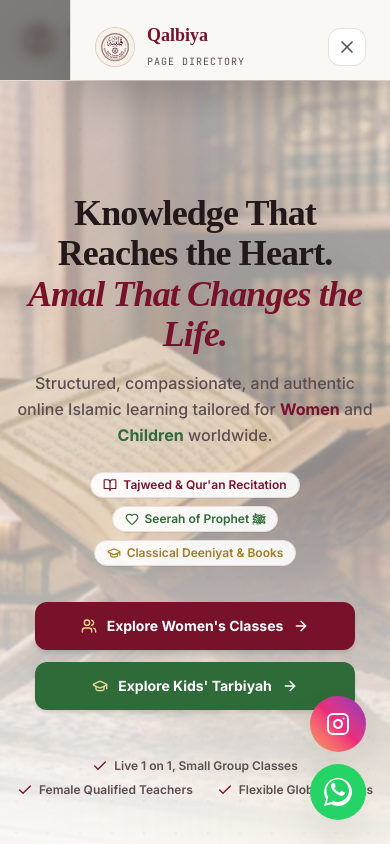
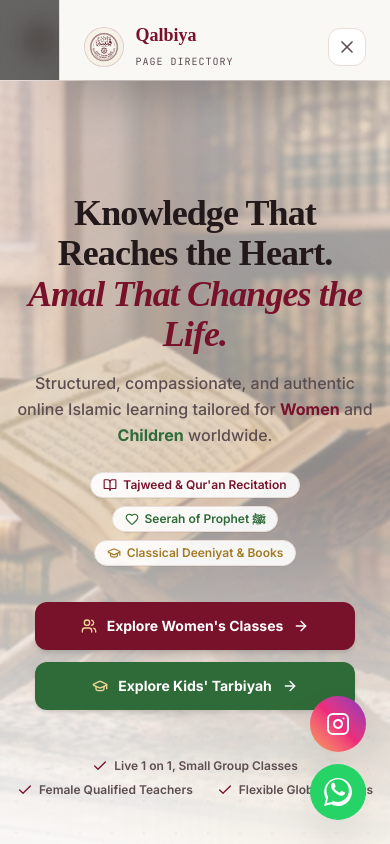
Before and after one commit to hamid220-kamal/qalbiya-insititue, a React (Vite) app: page / in a window 390 px wide. Both pictures are taken after a click on the button "Menu". Shown: the top 844 px of the page. Built offline with nearby package versions, Linux system fonts and the light colour scheme; a web font is replaced by a local one.

Commit message:
fix(header): adjust z-index and drawer styling
Increase z-index for the header and mobile menu components to ensure proper layering. Adjust drawer width and backdrop opacity for improved mobile responsiveness.

```diff
--- a/src/components/Header.tsx
+++ b/src/components/Header.tsx
@@ -58,7 +58,7 @@ export const Header: React.FC<HeaderProps> = ({ currentRoute, onNavigate, select
   const isSacredActive = currentRoute === 'asmaUlHusna' || currentRoute === 'fivePillars' || currentRoute === 'sacredKnowledge';
 
   return (
-    <header ref={headerRef} className="sticky top-0 z-50 w-full border-b border-[#E8DDD9] bg-[#FAF8F5]/95 text-[#23181A] backdrop-blur-md transition-all duration-300">
+    <header ref={headerRef} className="sticky top-0 z-[100] w-full border-b border-[#E8DDD9] bg-[#FAF8F5]/95 text-[#23181A] backdrop-blur-md transition-all duration-300">
       <div className="mx-auto max-w-7xl px-4 sm:px-6 lg:px-8">
         <div className="flex h-20 items-center justify-between gap-2">
 
@@ -388,7 +388,7 @@ export const Header: React.FC<HeaderProps> = ({ currentRoute, onNavigate, select
               initial={{ opacity: 0 }}
               animate={{ opacity: 1 }}
               exit={{ opacity: 0 }}
-              className="fixed inset-0 z-[100] bg-black/50 backdrop-blur-xs"
+              className="fixed inset-0 z-[9998] bg-black/60 backdrop-blur-sm"
               onClick={() => setIsOpen(false)}
             />
 
@@ -398,7 +398,7 @@ export const Header: React.FC<HeaderProps> = ({ currentRoute, onNavigate, select
               animate={{ x: 0 }}
               exit={{ x: '100%' }}
               transition={{ type: 'spring', damping: 25, stiffness: 220 }}
-              className="fixed right-0 top-0 bottom-0 z-[101] h-full w-80 sm:w-96 max-w-[90vw] bg-[#FAF8F5] border-l border-[#E8DDD9] p-6 shadow-2xl flex flex-col overflow-y-auto"
+              className="fixed right-0 top-0 bottom-0 z-[9999] h-full w-[85vw] sm:w-96 max-w-full bg-[#FAF8F5] border-l border-[#E8DDD9] p-6 shadow-2xl flex flex-col overflow-y-auto"
               id="main-nav-drawer"
             >
               {/* Drawer Top Branding Header */}
```
